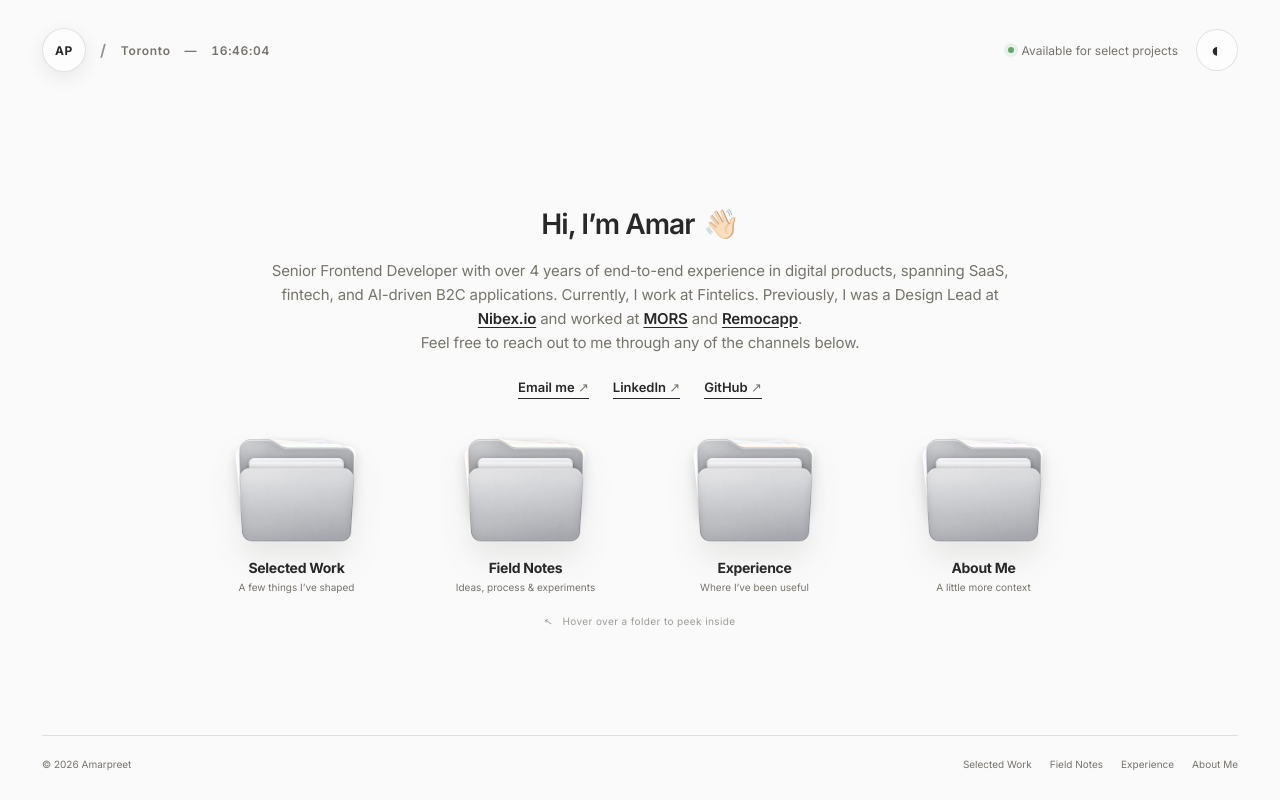
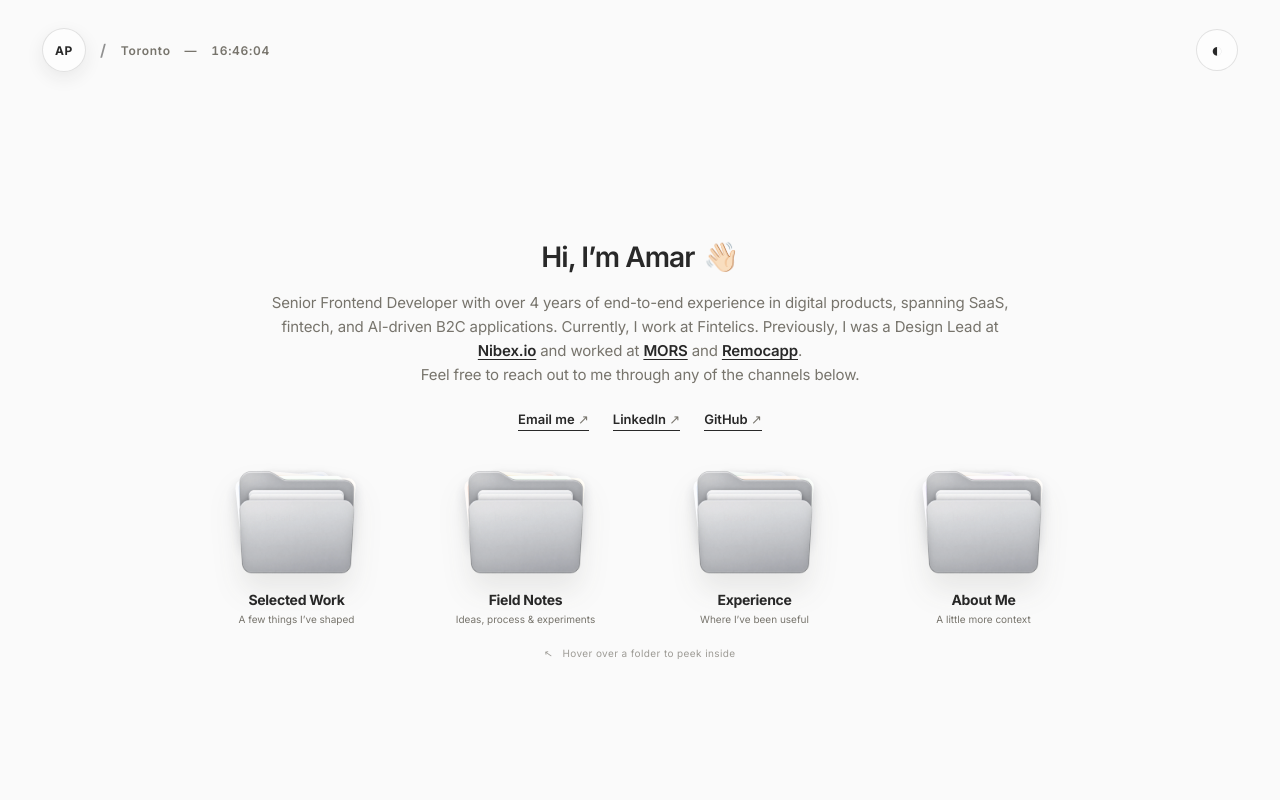
Before and after one commit to amarmanhala/amarpreet, a React (Vite) app: page / in a window 1280 px wide. Built offline with nearby package versions, Linux system fonts and the light colour scheme.

Commit message:
Simplify portfolio chrome

```diff
--- a/src/App.css
+++ b/src/App.css
@@ -9,8 +9,6 @@ body { background: var(--paper); color: var(--ink); transition: color .25s, back
 .place::after { content: ' —'; margin-left: 10px; color: var(--muted); }
 .clock { min-width: 58px; font-variant-numeric: tabular-nums; }
 .header-actions { display: flex; align-items: center; gap: 18px; }
-.available { display: inline-flex; align-items: center; gap: 8px; color: var(--muted); font-size: 12px; }
-.available i { width: 6px; height: 6px; border-radius: 50%; background: #65a66e; box-shadow: 0 0 0 4px rgba(101,166,110,.12); }
 .theme-toggle { width: 42px; height: 42px; border: 1px solid var(--line); border-radius: 50%; cursor: pointer; background: var(--surface); font-size: 20px; line-height: 1; transition: transform .2s,background .2s; }
 .theme-toggle:hover { transform: rotate(18deg); }
 .theme-toggle:focus-visible, a:focus-visible { outline: 2px solid #6689c7; outline-offset: 4px; }
@@ -59,10 +57,6 @@ body { background: var(--paper); color: var(--ink); transition: color .25s, back
 .folder-card:hover .paper-front, .folder-card:focus-visible .paper-front { transform: translateY(-26%) rotate(-1deg); }
 .hover-hint { margin: 22px 0 0; color: var(--muted); font-size: 10px; letter-spacing: .04em; opacity: .7; }
 .hover-hint span { display: inline-block; margin-right: 6px; transform: rotate(-10deg); }
-footer { display: flex; justify-content: space-between; align-items: center; margin: 0 42px; padding: 22px 0 30px; color: var(--muted); border-top: 1px solid var(--line); font-size: 10px; }
-footer nav { display: flex; gap: 18px; }
-footer a { text-decoration: none; }
-footer a:hover, footer a.active { color: var(--ink); }
 .interior { flex: 1; width: min(1080px,calc(100% - 72px)); margin: 0 auto; padding: 76px 0 110px; animation: page-in .45s ease both; }
 @keyframes page-in { from { opacity: 0; transform: translateY(10px); } }
 .interior-heading { width: min(800px,100%); }
@@ -97,7 +91,7 @@ footer a:hover, footer a.active { color: var(--ink); }
 .about-panel p { margin: 0 0 24px; color: var(--muted); font-size: 18px; line-height: 1.7; }
 .about-panel a { display: inline-block; margin-top: 20px; font-size: 14px; font-weight: 600; }
 @media (max-width:900px) {
-  .site-header { padding: 22px 24px; } .available { display: none; } .home { padding: 48px 22px 36px; }
+  .site-header { padding: 22px 24px; } .home { padding: 48px 22px 36px; }
   .folder-grid { grid-template-columns: repeat(2,minmax(0,1fr)); width: min(440px,100%); gap: 34px 24px; margin-top: 48px; }
   .folder-visual { max-width: 130px; } .project { grid-template-columns: 1fr; } .project:nth-child(even) .project-art { order: 0; }
   .about-panel { grid-template-columns: 1fr; padding: 34px; } .about-monogram { min-height: 260px; }
@@ -107,7 +101,7 @@ footer a:hover, footer a.active { color: var(--ink); }
   .clock { font-size: 10px; } .theme-toggle { width: 38px; height: 38px; } .home { justify-content: flex-start; padding-top: 48px; }
   .bio { font-size: 14px; } .social-links { gap: 15px; flex-wrap: wrap; }
   .folder-grid { gap: 30px 10px; margin-top: 44px; } .folder-visual { max-width: 112px; } .folder-copy small, .hover-hint { display: none; }
-  footer { margin: 0 18px; } footer nav { display: none; } .interior { width: calc(100% - 36px); padding-top: 48px; }
+  .interior { width: calc(100% - 36px); padding-top: 48px; }
   .back-link { margin-bottom: 52px; } .project-list, .note-list, .timeline, .about-panel { margin-top: 64px; }
   .project { padding: 18px; min-height: 0; border-radius: 20px; } .project-art { min-height: 220px; }
   .note-list article { grid-template-columns: 34px 1fr; } .note-list p { display: none; } .timeline article { grid-template-columns: 1fr; gap: 12px; }
--- a/src/App.tsx
+++ b/src/App.tsx
@@ -1,5 +1,5 @@
 import { useEffect, useState } from 'react'
-import { Link, NavLink, Route, Routes, useLocation } from 'react-router-dom'
+import { Link, Route, Routes, useLocation } from 'react-router-dom'
 import './App.css'
 
 type Theme = 'light' | 'dark'
@@ -38,7 +38,6 @@ function Header({ theme, setTheme }: { theme: Theme; setTheme: (theme: Theme) =>
         <span className="place">Toronto</span><span className="clock" aria-label={`Toronto time ${time}`}>{time}</span>
       </Link>
       <div className="header-actions">
-        <span className="available"><i /> Available for select projects</span>
         <button className="theme-toggle" type="button" onClick={() => setTheme(theme === 'light' ? 'dark' : 'light')} aria-label={`Switch to ${theme === 'light' ? 'dark' : 'light'} mode`}>
           {theme === 'light' ? '◐' : '◑'}
         </button>
@@ -127,10 +126,6 @@ function InteriorPage({ page }: { page: keyof typeof pageCopy }) {
   )
 }
 
-function Footer() {
-  return <footer><span>© {new Date().getFullYear()} Amarpreet</span><nav aria-label="Footer navigation">{folders.map((folder) => <NavLink key={folder.to} to={folder.to}>{folder.title}</NavLink>)}</nav></footer>
-}
-
 function ScrollToTop() {
   const { pathname } = useLocation()
   useEffect(() => { window.scrollTo({ top: 0, left: 0, behavior: 'instant' }) }, [pathname])
@@ -149,7 +144,6 @@ function App() {
         <Route path="/notes" element={<InteriorPage page="notes" />} /><Route path="/experience" element={<InteriorPage page="experience" />} />
         <Route path="/about" element={<InteriorPage page="about" />} /><Route path="*" element={<Home />} />
       </Routes>
-      <Footer />
     </div>
   )
 }
```
